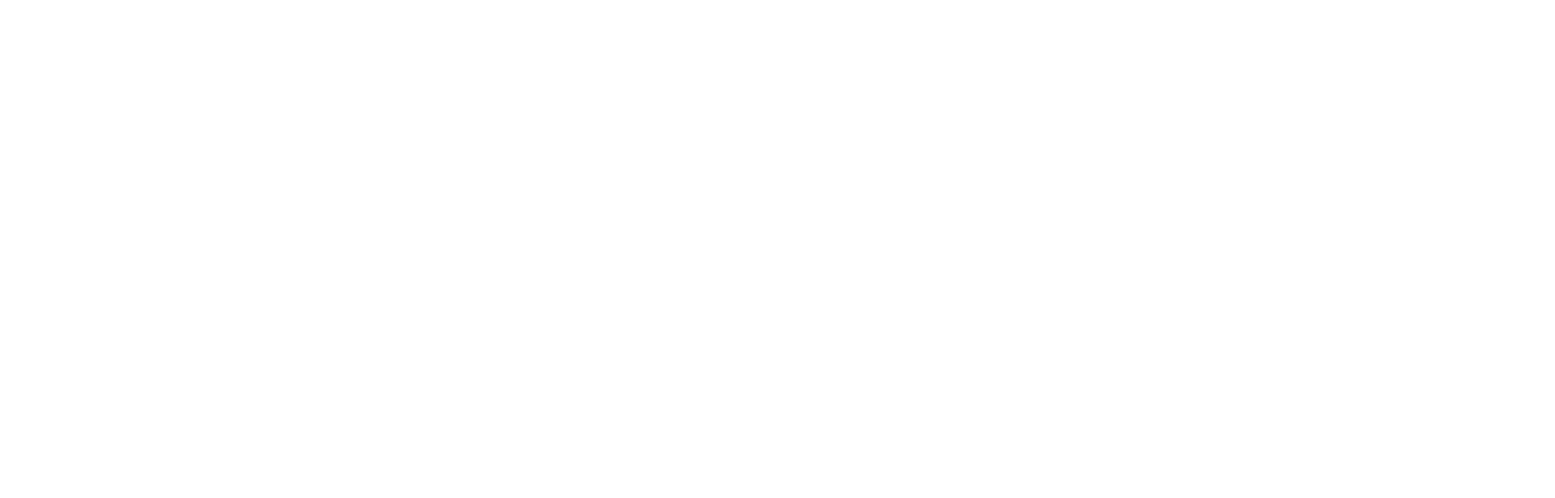
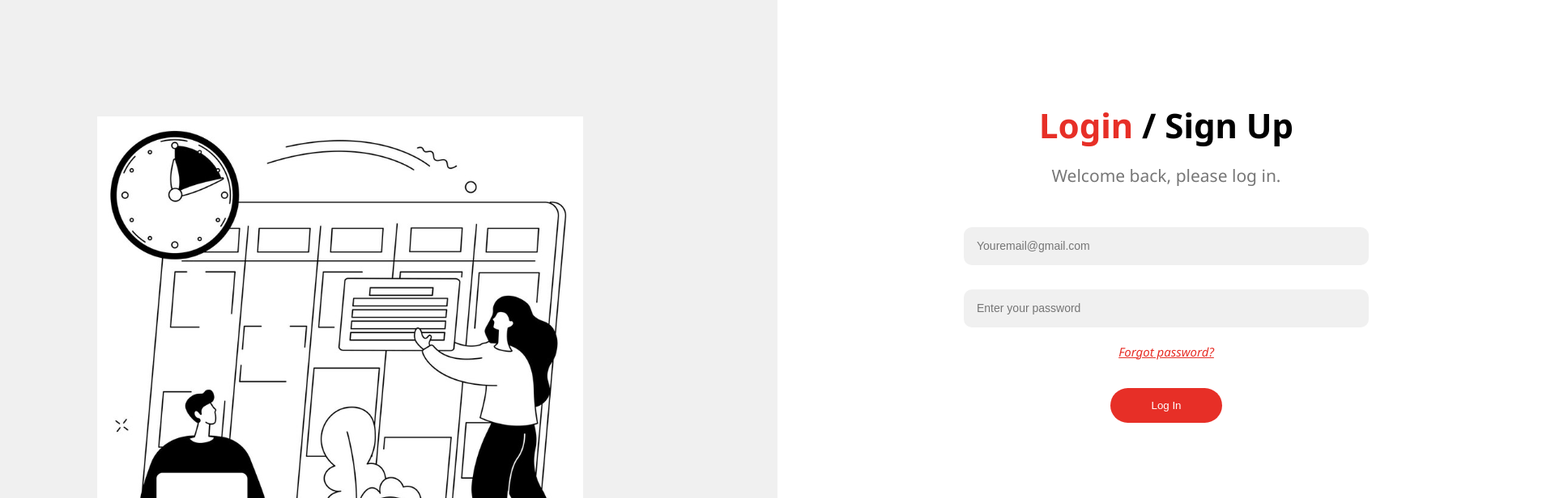
Before and after one commit to sharmasmit/ifoundries-template, a React (Create React App) app: page /LoginPage in a window 1280 px wide. Before the commit this address had no page. Shown: the part 220-836 px from the top of the page at 81% size, 1920 px wide, since content can reach past the window. Before the commit the page ends 800 px from the top, so only its background shows below. Built offline with nearby package versions, Linux system fonts and the light colour scheme.

Commit message:
Confirm Password Validations Added

```diff
--- a/src/App.css
+++ b/src/App.css
@@ -39,12 +39,12 @@ button{
   border: none;
   margin: 0 0.938rem;
 }
-.forgot-page, .loginSignup{
+.forgot-page, .loginPage, .signupPage{
   display: flex;
   justify-content: space-between;
   align-items: center;
 }
-.forgot-box, .loginSignup-box{
+.forgot-box, .login-box, .signup-box{
   display: flex;
   justify-content: center;
   align-items: center;
@@ -92,15 +92,16 @@ button{
   width: 4.688rem;
   height: 4.688rem;
   margin: 3.125rem 0.625rem;
+  box-sizing: border-box;
 }
 
-.create-pass-box input, .loginSignup-box input{
+.create-pass-box input, .login-box input, .signup-box input{
   margin: 0.938rem 0;
 }
-.create-pass-box h2, .loginSignup-box h2{
+.create-pass-box h2, .login-box h2, .signup-box h2{
   padding-bottom: 2.188rem;
 }
-.create-pass-box button, .loginSignup-box button{
+.create-pass-box button, .login-box button , .signup-box button{
   margin-top:  2.188rem;
 }
 
@@ -115,3 +116,11 @@ button{
 span{
   color: #E72F27;
 }
+
+.forgotLink{
+  color: #E72F27;
+  font-family: "Noto Sans";
+  text-decoration: underline;
+  font-style: italic;
+  font-size: 0.938rem;
+}
--- a/src/components/CreateNewPassword.js
+++ b/src/components/CreateNewPassword.js
@@ -1,6 +1,19 @@
 import React from "react";
 
-export default function CreateNewPassword() {
+function CreateNewPassword() {
+  function CreatePassword() {
+    let pass1 = document.getElementById("password").value;
+    let pass2 = document.getElementById("confPassword").value;
+
+    if (pass1 === pass2) {
+      alert("New Password Created");
+      console.log("Password is: ", pass1);
+    } else {
+      alert("Confirm Password Must be Same");
+      pass2 = " ";
+    }
+  }
+
   return (
     <>
       <div className="create-pass">
@@ -11,12 +24,27 @@ export default function CreateNewPassword() {
               Your new password must be different from your previous <br /> used
               password. Minimum 6 characters
             </h2>
-            <input type="text" placeholder="Enter your password" /> <br />
-            <input type="text" placeholder="Confirm Password" /> <br />
-            <button type="submit">Confirm</button>
+            <input
+              type="password"
+              placeholder="Enter your password"
+              id="password"
+              minLength={6}
+            />{" "}
+            <br />
+            <input
+              type="password"
+              placeholder="Confirm Password"
+              id="confPassword"
+              minLength={6}
+            />{" "}
+            <br />
+            <button type="submit" onClick={CreatePassword}>
+              Confirm
+            </button>
           </form>
         </div>
       </div>
     </>
   );
 }
+export default CreateNewPassword;
--- a/src/components/ForgotPassword.js
+++ b/src/components/ForgotPassword.js
@@ -15,8 +15,7 @@ function ForgotPassword() {
               Enter your email (that you use to create your
               <br /> account) to receive a Verification Code.
             </h2>
-            <input type="text" placeholder="youremail@gmail.com" />
-            {/*<FontAwesomeIcon icon={faEnvelope} />*/} <br />
+            <input type="email" placeholder="youremail@gmail.com" /><br />
             <button type="submit">Continue</button>
           </form>
         </div>
--- /dev/null
+++ b/src/components/LoginPage.js
@@ -0,0 +1,30 @@
+import React from "react";
+import LogoImage from "./LogoImage";
+import { Link } from "react-router-dom";
+
+export default function LoginPage() {
+  return (
+    <>
+      <div className="loginPage">
+        <LogoImage className="logo-img" />
+        <div className="login-box">
+          <form>
+            <h1>
+              <span>Login</span> / Sign Up
+            </h1>
+            <h2>Welcome back, please log in.</h2>
+            <input type="email" placeholder="Youremail@gmail.com" />
+            <br />
+            <input type="password" placeholder="Enter your password" style={{marginBottom: '1.25rem'}} />
+            <br />
+              <Link to={"/ForgotPassword"} className="forgotLink">
+                Forgot password?
+              </Link>
+            <br />
+            <button type="submit">Log In</button>
+          </form>
+        </div>
+      </div>
+    </>
+  );
+}
--- a/src/components/LoginSignupPage.js
+++ /dev/null
@@ -1,25 +0,0 @@
-import React from "react";
-import LogoImage from "./LogoImage";
-
-export default function LoginSignupPage() {
-  return (
-    <>
-      <div className="loginSignup">
-        <LogoImage className="logo-img" />
-        <div className="loginSignup-box">
-          <form>
-            <h1>
-              <span>Login</span> / Sign Up
-            </h1>
-            <h2>Welcome back, please log in.</h2>
-            <input type="text" placeholder="Youremail@gmail.com" />
-            <br />
-            <input type="text" placeholder="Enter your password" />
-            <br />
-            <button type="submit">Log In</button>
-          </form>
-        </div>
-      </div>
-    </>
-  );
-}
--- a/src/components/LogoImage.js
+++ b/src/components/LogoImage.js
@@ -4,8 +4,12 @@ function LogoImage() {
   return (
     <>
       <div className="logoImg">
-        <img src={require("../images/ifoundries-logo 1.png")}></img>
-        <img src={require("../images/LogoImg.png")} className="logo-bottom"></img>
+        <img src={require("../images/ifoundries-logo 1.png")} alt="Logo"></img>
+        <img
+          src={require("../images/LogoImg.png")}
+          alt="BottomImage"
+          className="logo-bottom"
+        ></img>
       </div>
     </>
   );
--- /dev/null
+++ b/src/components/SignupPage.js
@@ -0,0 +1,30 @@
+import React from 'react'
+import LogoImage from './LogoImage'
+
+export default function SignupPage() {
+  return (
+    <>
+    <div className="signupPage">
+        <LogoImage className="logo-img" />
+        <div className="signup-box">
+          <form>
+            <h1>
+              Login / <span>Sign Up</span>
+            </h1>
+            <h2>Welcome back, please log in.</h2>
+            <input type="text" placeholder="Your name" />
+            <br />
+            <input type="email" placeholder="Youremail@gmail.com" />
+            <br />
+            <input type="password" placeholder="Enter your password" />
+            <br />
+            <input type="password" placeholder="Re-enter your password" style={{marginBottom: '1.25rem'}} />
+            <br />
+            <br />
+            <button type="submit">Sign Up</button>
+          </form>
+        </div>
+      </div>
+    </>
+  )
+}
```
Also changed, not shown: src/index.js (+13 -3 lines).
